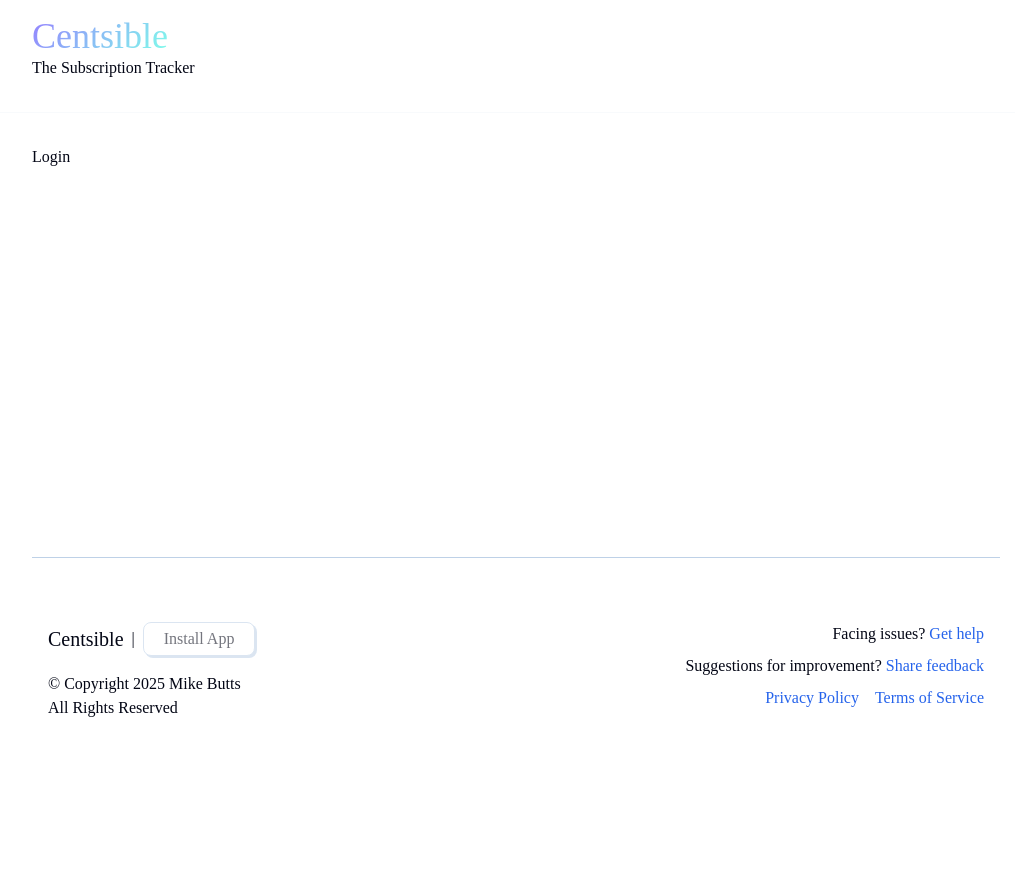
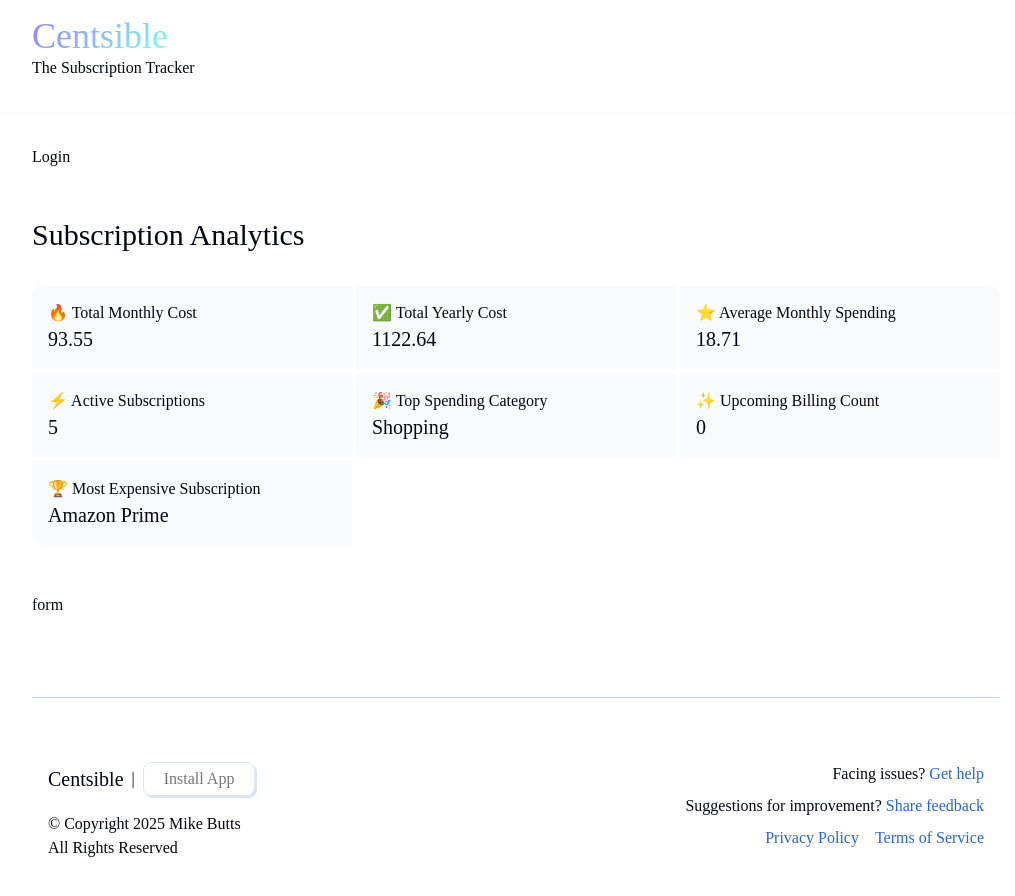
Before and after one commit to mikebutts/centsible, a Next.js app: page /dashboard in a window 1280 px wide. Shown: the top 896 px of the page, without its empty margins (124-1139 px from the left). Before the commit the page ends 800 px from the top, so only its background shows below. Built offline with nearby package versions, Linux system fonts and the light colour scheme; a web font is replaced by a local one.

Commit message:
sub summary complete

```diff
--- a/app/dashboard/page.tsx
+++ b/app/dashboard/page.tsx
@@ -1,11 +1,14 @@
 import Login from "@/components/Login"
+import SubscriptionForm from "@/components/SubscriptionForm"
 import SubscriptionsDisplay from "@/components/SubscriptionsDisplay"
 import SubscriptionsSummary from "@/components/SubscriptionsSummary"
 
 
 export default function DashboardPage(){
 
-    const isauthenticated = false
+    const isauthenticated = true
+    const isAddEntry =true
+
     if (!isauthenticated) {
         return(
             <Login />
@@ -16,6 +19,7 @@ export default function DashboardPage(){
        <>
         <SubscriptionsDisplay />
         <SubscriptionsSummary />
+        {( isAddEntry && <SubscriptionForm /> )}
        </>
     )
 }
--- /dev/null
+++ b/components/SubscriptionForm.tsx
@@ -0,0 +1,5 @@
+export default function SubscriptionsFrom(){
+    return(
+        <div> form</div>
+    )
+}
--- a/components/SubscriptionsSummary.tsx
+++ b/components/SubscriptionsSummary.tsx
@@ -1,5 +1,22 @@
+import {subscriptions, calculateSubscriptionMetrics } from "@/utils"
+
 export default function SubscriptionsSummary(){
-    return(
-        <div> Login</div>
+    const summary = calculateSubscriptionMetrics(subscriptions)
+    const emojis = ['🔥', '✅', '⭐️', '⚡️', '🎉', '✨', '🏆', '🌼', '🌱', '🐛', '🐙', '🪼']
+
+    return (
+        <section>
+            <h2>Subscription Analytics</h2>
+            <div className="analytics-card">
+                {Object.keys(summary).map((metric, metricIndex) => {
+                    return (
+                        <div key={metricIndex} className="analytics-item">
+                            <p>{emojis[metricIndex]} {metric.replaceAll('_', ' ')}</p>
+                            <h4>{summary[metric]}</h4>
+                        </div>
+                    )
+                })}
+            </div>
+        </section>
     )
 }
```
